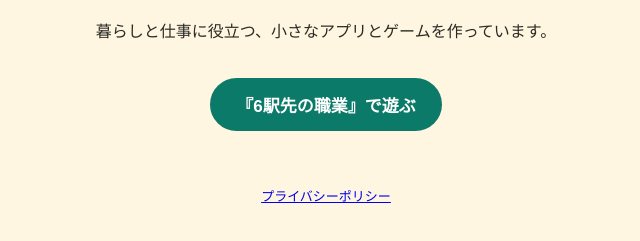
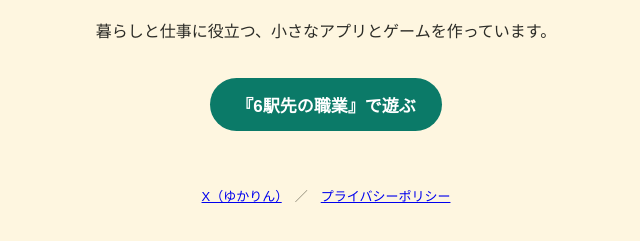
Before and after one commit to tklabo-caremane/tklabo-caremane.github.io, a plain HTML site: page index.html in a window 1280 px wide. Shown: the part 107-348 px from the top of the page, without its empty margins (314-954 px from the left). Drawn offline with Linux system fonts and the light colour scheme.

Commit message:
Xアカウントへのリンクを追加

```diff
--- a/index.html
+++ b/index.html
@@ -17,6 +17,6 @@ p { line-height:1.9; }
 <h1>TKラボ</h1>
 <p>暮らしと仕事に役立つ、小さなアプリとゲームを作っています。</p>
 <a class="btn" href="https://tklabo-caremane.github.io/occupation-game/">『6駅先の職業』で遊ぶ</a>
-<p class="small"><a href="https://tklabo-caremane.github.io/privacy-policy/">プライバシーポリシー</a></p>
+<p class="small"><a href="https://x.com/yukarinrin404">X（ゆかりん）</a>　／　<a href="https://tklabo-caremane.github.io/privacy-policy/">プライバシーポリシー</a></p>
 </body>
 </html>
```
